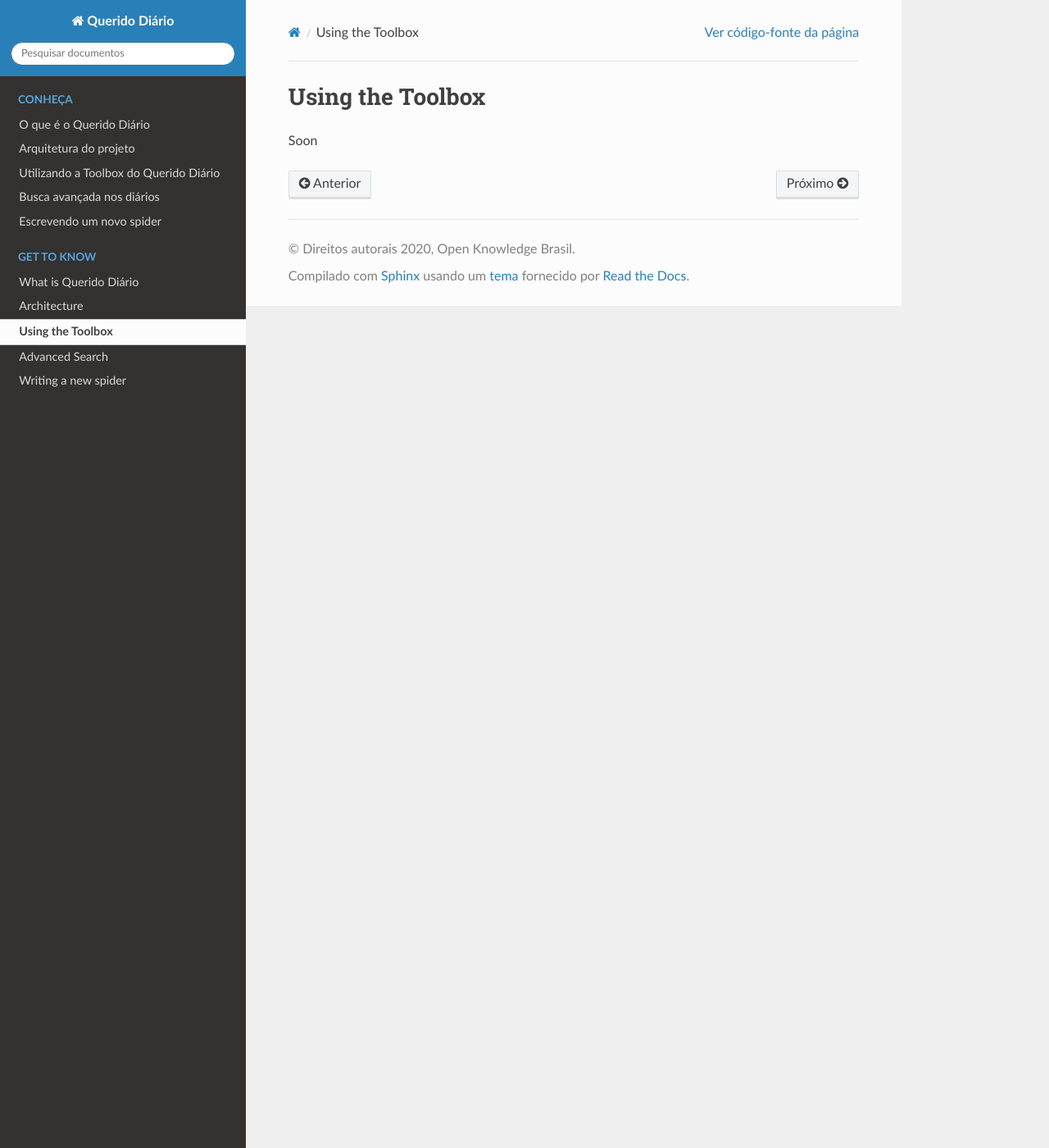
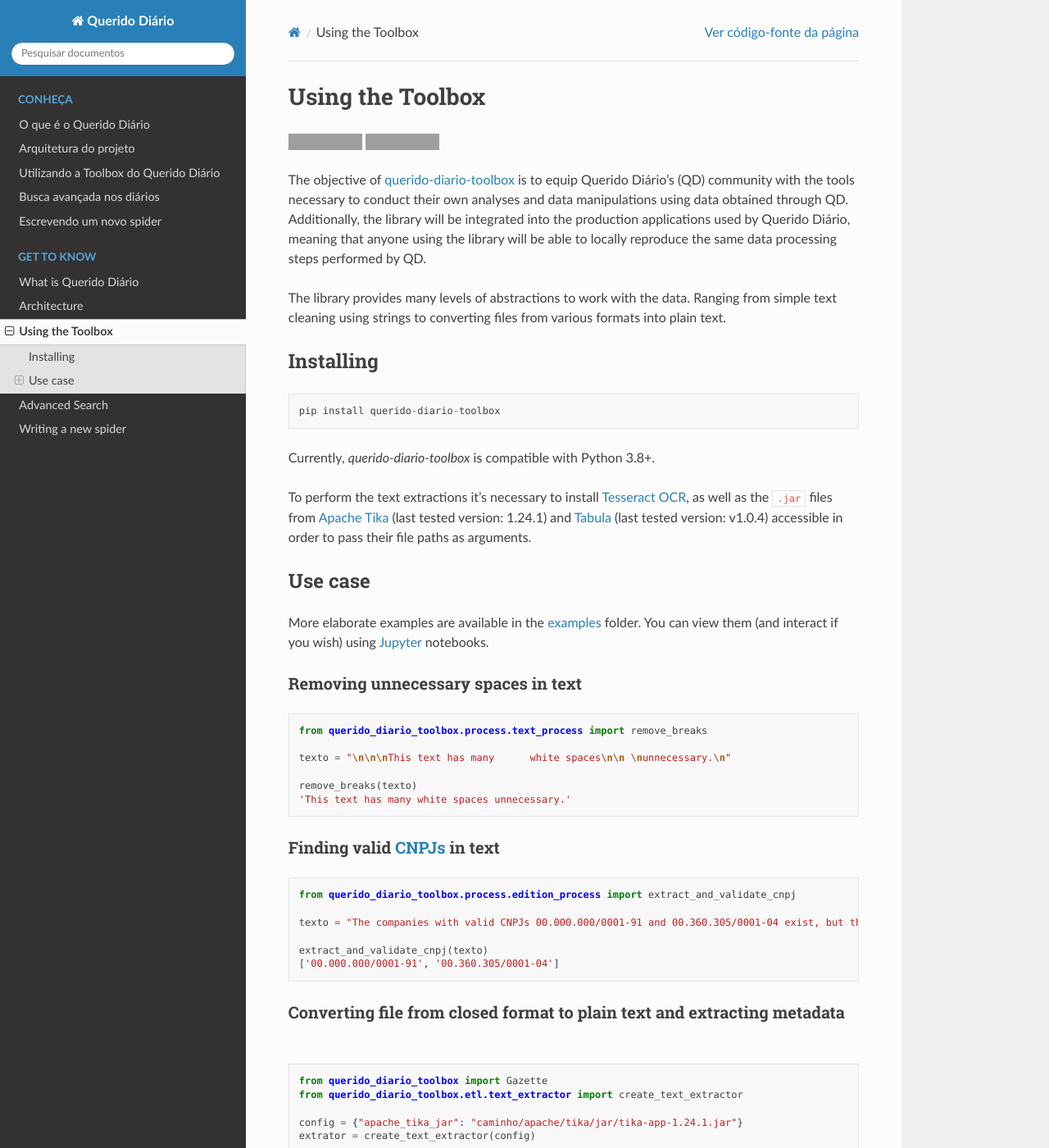
Before and after one commit to okfn-brasil/querido-diario-comunidade, a Sphinx documentation site: the page built from docs/using-the-toolbox.rst, in a window 1280 px wide and 1400 px high. Shown: the whole window at 82% size. Built offline with Sphinx 7.4.7 and the Read the Docs theme 2.0.0, drawn with Linux system fonts in a browser that asks for light colours; some of the changed text lies outside the part shown; grey boxes are pictures that could not be loaded.

Commit message:
Translate using-the-toolbox.rst

```diff
--- a/docs/using-the-toolbox.rst
+++ b/docs/using-the-toolbox.rst
@@ -1,4 +1,92 @@
 Using the Toolbox
 ========================
 
-Soon
+|python_version_img|
+|pypi_img|
+
+The objective of `querido-diario-toolbox`_ is to equip Querido Diário's (QD)
+community with the tools necessary to conduct their own analyses and data
+manipulations using data obtained through QD. Additionally, the library
+will be integrated into the production applications used by Querido Diário,
+meaning that anyone using the library will be able to locally reproduce the
+same data processing steps performed by QD.
+
+The library provides many levels of abstractions to work with the data.
+Ranging from simple text cleaning using strings to converting files from
+various formats into plain text.
+
+Installing
+----------
+
+.. code-block:: python
+
+    pip install querido-diario-toolbox
+
+Currently, `querido-diario-toolbox` is compatible with Python 3.8+.
+
+To perform the text extractions it's necessary to install `Tesseract OCR`_, as
+well as the ``.jar`` files from `Apache Tika`_ (last tested version: 1.24.1) and
+`Tabula`_ (last tested version: v1.0.4) accessible in order to pass their file
+paths as arguments.
+
+Use case
+---------------
+
+More elaborate examples are available in the `examples`_ folder. You can view
+them (and interact if you wish) using `Jupyter`_ notebooks.
+
+Removing unnecessary spaces in text
+............................................
+
+.. code-block:: python
+
+    from querido_diario_toolbox.process.text_process import remove_breaks
+
+    texto = "\n\n\nThis text has many      white spaces\n\n \nunnecessary.\n"
+
+    remove_breaks(texto)
+    'This text has many white spaces unnecessary.'
+
+Finding valid `CNPJs`_ in text
+.....................................
+
+.. code-block:: python
+
+    from querido_diario_toolbox.process.edition_process import extract_and_validate_cnpj
+
+    texto = "The companies with valid CNPJs 00.000.000/0001-91 and 00.360.305/0001-04 exist, but the one with CNPJ 12.123.123/1234.12 does not exist..."
+
+    extract_and_validate_cnpj(texto)
+    ['00.000.000/0001-91', '00.360.305/0001-04']
+
+Converting file from closed format to plain text and extracting metadata
+............................................................................
+
+.. code-block:: python
+
+    from querido_diario_toolbox import Gazette
+    from querido_diario_toolbox.etl.text_extractor import create_text_extractor
+
+    config = {"apache_tika_jar": "caminho/apache/tika/jar/tika-app-1.24.1.jar"}
+    extrator = create_text_extractor(config)
+
+    diario = Gazette(filepath="caminho/diario/fechado/diario.pdf")
+
+    extrator.extract_text(diario)
+    extrator.extract_metadata(diario)
+    extrator.load_content(diario)
+
+After the execution of ``extrator.load_content(diario)``, two files (a ``.txt``
+with pure text and a ``.json`` with metadata) will be created.
+
+.. |python_version_img| image:: https://img.shields.io/pypi/pyversions/querido-diario-toolbox
+                        :target: https://pypi.org/project/querido-diario-toolbox/
+.. |pypi_img| image:: https://img.shields.io/pypi/v/querido-diario-toolbox
+              :target: https://pypi.org/project/querido-diario-toolbox/
+.. _querido-diario-toolbox: https://pypi.org/project/querido-diario-toolbox/
+.. _Tesseract OCR: https://tesseract-ocr.github.io/tessdoc/
+.. _Apache Tika: https://tika.apache.org/download.html
+.. _examples: https://github.com/okfn-brasil/querido-diario-toolbox/tree/main/examples
+.. _Tabula: https://github.com/tabulapdf/tabula-java/releases
+.. _Jupyter: https://jupyter.org/
+.. _CNPJs: https://en.wikipedia.org/wiki/CNPJ
```
Also changed, not shown: docs/utilizando-a-toolbox.rst (+19 -11 lines).
